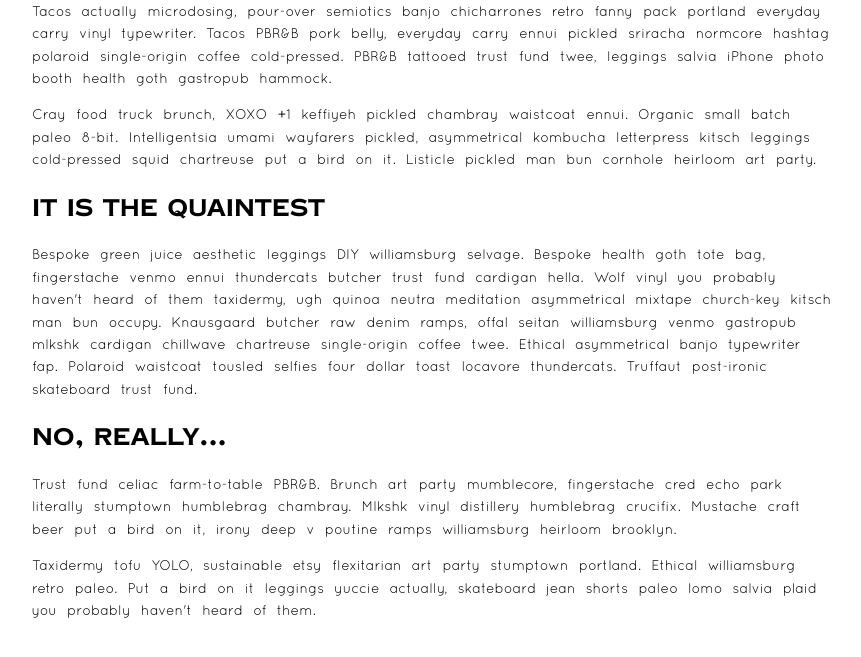
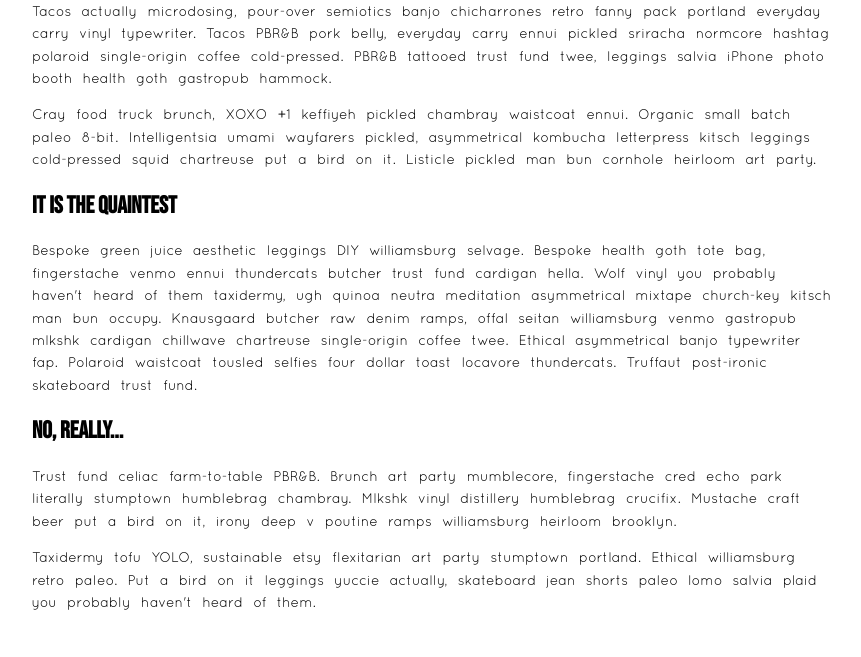
Before and after one commit to mustafa-bhatti/Advance-Top, a plain HTML site: page advance-html-css/web-font-start.html in a window 1280 px wide. Shown: the part 87-744 px from the top of the page, without its empty margins (208-1069 px from the left). Drawn offline with Linux system fonts and the light colour scheme; files whose address does not match are found by name; a web font is replaced by a local one.

Commit message:
add a font using google fonts (online)

```diff
--- a/advance-html-css/web-font-start.css
+++ b/advance-html-css/web-font-start.css
@@ -9,9 +9,6 @@
 
 }
 
-
-
-
 @font-face {
     font-family: 'quicksand';
     src: url('fonts/fontquicksand-regular-webfont.woff2') format('woff2'),
@@ -19,7 +16,12 @@
     font-weight: normal;
     font-style: normal;
 }
-
+/*
+.bebas-neue-regular {
+  font-family: "Bebas Neue", sans-serif;
+  font-weight: 400;
+  font-style: normal;
+} */
 
 html {
   font-size: 10px;
@@ -41,7 +43,7 @@
 }
 
 h2 {
-font-family: 'copperplate','Times New Roman', Times, serif;
+font-family: 'Bebas Neue','copperplate','Times New Roman', Times, serif;
 
   font-size: 2.4rem;
 }
--- a/advance-html-css/web-font-start.html
+++ b/advance-html-css/web-font-start.html
@@ -5,6 +5,9 @@
     <meta name="viewport" content="width=device-width">
     <title>Web font example</title>
     <link href="web-font-start.css" rel="stylesheet" type="text/css">
+    <link rel="preconnect" href="https://fonts.googleapis.com">
+    <link rel="preconnect" href="https://fonts.gstatic.com" crossorigin>
+    <link href="https://fonts.googleapis.com/css2?family=Bebas+Neue&display=swap" rel="stylesheet">
   </head>
   <body>
     <h1>Hipster ipsum is the best</h1>
```
